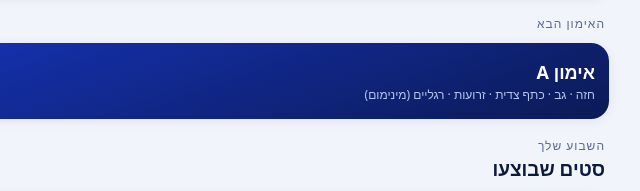
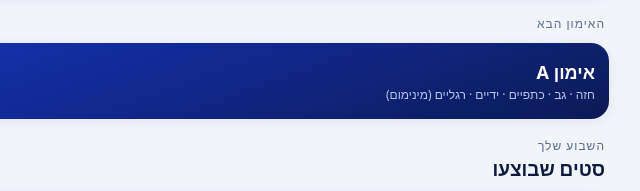
Before and after one commit to adamovad/gym-tracker, a plain HTML site: page index.html in a window 1280 px wide. Shown: the part 1039-1230 px from the top of the page, 399-1039 px from the left. Drawn offline with Linux system fonts and the light colour scheme.

Commit message:
Trim A/B to ~26 sets, emphasis chest/back/arms/shoulders
Co-Authored-By: Claude Sonnet 5.5 <noreply@anthropic.com>
Claude-Session: https://claude.ai/code/session_012po2veaHWXj2U2rHDuZDuU

```diff
--- a/index.html
+++ b/index.html
@@ -142,30 +142,26 @@ input[type=date]{min-width:0;max-width:100%;-webkit-appearance:none;appearance:n
 <script>
 /* ===================== נתוני התוכנית ===================== */
 var DAYS=[
- {id:"A",t:"אימון A",n:"אימון A",c:"A",s:"חזה · גב · כתף צדית · זרועות · רגליים (מינימום)",nt:"שני אימונים, A ו־B, לסירוגין: A, B, A, B – 4 פעמים בשבוע. הדגש על פלג גוף עליון וחזה. הרגליים במינימום ההכרחי: בפעמים הראשונות RPE 6–7, בלי כשל, ו־2 סטים בכל תרגיל רגליים.",ex:[
+ {id:"A",t:"אימון A",n:"אימון A",c:"A",s:"חזה · גב · כתפיים · ידיים · רגליים (מינימום)",nt:"שני אימונים, A ו־B, לסירוגין: A, B, A, B – 4 פעמים בשבוע. הדגש על חזה, גב, כתפיים וידיים. הרגליים במינימום ההכרחי: בפעמים הראשונות RPE 6–7 ובלי כשל. תרגילים עם אותה אות הם סופר־סט.",ex:[
   {g:"A1",n:"לחיצת חזה במשקולות, ספסל משופע 30° בלבד",en:"Low incline dumbbell bench press (30 degrees)",s:4,r:"6–10",h:"טופ סט כבד 6–8, אחריו סטי ירידה 8–10. מרפקים ~45°."},
   {g:"A2",n:"משיכה עליונה (פולי) באחיזה ניטרלית או רחבה",en:"Lat pulldown neutral grip",s:4,r:"6–10",h:"טופ סט כבד 6–8, אחריו ירידה 8–10. בלי נדנוד."},
-  {g:"B1",n:"לחיצת חזה במכונה, ישיבה (אחיזה ניטרלית אם יש)",en:"Seated machine chest press",s:3,r:"8–12",h:"נפח נוסף אחרי הלחיצה הכבדה. בלי לנעול מרפקים."},
-  {g:"B2",n:"חתירה בכבל בישיבה",en:"Seated cable row",s:3,r:"8–12",h:"עצירה של שנייה בהתכווצות. כשאתה מגיע ל־12 בכל הסטים – מעלים משקל."},
+  {g:"B1",n:"חתירה בכבל בישיבה",en:"Seated cable row",s:3,r:"8–12",h:"עצירה של שנייה בהתכווצות. כשאתה מגיע ל־12 בכל הסטים – מעלים משקל."},
+  {g:"B2",n:"פרפר בכבל או במכונה (חזה)",en:"Cable chest fly",s:2,r:"12–15",h:"טווח נוח, מרפק מעט כפוף. כיווץ חזק בקצה."},
   {g:"C1",n:"הרמות צד במשקולות / בכבל",en:"Dumbbell lateral raise",s:3,r:"12–15",h:"עד גובה הכתף בלבד."},
   {g:"C2",n:"פשיטת מרפק בכבל (פושדאון)",en:"Cable triceps rope pushdown",s:3,r:"10–15",h:"מרפקים צמודים לגוף."},
   {g:"D1",n:"כפיפת מרפק בכבל",en:"Cable biceps curl",s:3,r:"10–15",h:"בלי נדנוד."},
-  {g:"D2",n:"פרפר בכבל או במכונה (חזה)",en:"Cable chest fly",s:3,r:"12–15",h:"טווח נוח, מרפק מעט כפוף. כאן עושים כיווץ חזק ולא כבד."},
-  {g:"E1",n:"לחיצת רגליים",en:"Leg press",s:3,r:"10–12",h:"טמפו איטי, בלי נעילה בסוף התנועה."},
-  {g:"E2",n:"כפיפת ברך בשכיבה / בישיבה (המסטרינג)",en:"Lying leg curl machine",s:2,r:"10–12",h:"טמפו איטי בירידה."},
-  {g:"F1",n:"כפיפת בטן במכונה (ישיבה)",en:"Seated ab crunch machine",s:3,r:"10–15",h:"מכווצים את הבטן ולא מושכים עם הידיים. נשימה החוצה בהתכווצות."}]},
- {id:"B",t:"אימון B",n:"אימון B",c:"B",s:"חזה · גב · כתף אחורית · זרועות · רגליים (מינימום)",nt:"אותו עיקרון כמו אימון A: דגש על חזה ופלג גוף עליון, ורגליים במינימום (גשר ישבן אחד).",ex:[
+  {g:"D2",n:"לחיצת רגליים",en:"Leg press",s:3,r:"10–12",h:"טמפו איטי, בלי נעילה בסוף התנועה. זה כל מה שיש ברגליים באימון הזה."},
+  {g:"E1",n:"כפיפת בטן במכונה (ישיבה)",en:"Seated ab crunch machine",s:2,r:"10–15",h:"מכווצים את הבטן ולא מושכים עם הידיים."}]},
+ {id:"B",t:"אימון B",n:"אימון B",c:"B",s:"חזה · גב · כתפיים · ידיים · רגליים (מינימום)",nt:"אותו עיקרון כמו אימון A: דגש על חזה, גב, כתפיים וידיים, ורגליים במינימום (גשר ישבן).",ex:[
   {g:"A1",n:"לחיצת חזה במשקולות על ספסל שטוח (או מכונה)",en:"Flat dumbbell bench press",s:4,r:"6–10",h:"טופ סט כבד 6–8 חזרות, ואז ירידה."},
   {g:"A2",n:"משיכה עליונה אחיזה צרה ניטרלית (או מתח בסיוע)",en:"Close grip neutral lat pulldown",s:3,r:"6–10",h:"אם המתח לא נוח לכתף – פולי."},
-  {g:"B1",n:"לחיצת חזה משופעת במכונה או בסמית׳ (זווית נמוכה)",en:"Low incline smith machine press",s:3,r:"8–12",h:"זווית של עד 30°, לא יותר."},
+  {g:"B1",n:"לחיצת חזה משופעת במכונה או בסמית׳ (זווית נמוכה)",en:"Low incline smith machine press",s:2,r:"8–12",h:"זווית של עד 30°, לא יותר."},
   {g:"B2",n:"חתירה נתמכת חזה (מכונה / משקולות)",en:"Chest supported row",s:3,r:"10–12",h:"הגב מוגן, הטכניקה נקייה."},
-  {g:"C1",n:"קרוס־אובר בכבל, מגבוה למטה (חזה תחתון)",en:"High to low cable crossover",s:3,r:"12–15",h:"מרפקים מעט כפופים, הידיים נפגשות מול הבטן התחתונה."},
-  {g:"C2",n:"פרפר אחורי (כתף אחורית)",en:"Reverse pec deck rear delt fly",s:3,r:"12–15",h:"משקל קל, תנועה נקייה."},
-  {g:"D1",n:"הרמות צד בכבל",en:"Cable lateral raise",s:3,r:"12–20",h:"מתח רציף לאורך כל התנועה."},
-  {g:"D2",n:"כפיפת פטישים במשקולות",en:"Dumbbell hammer curl",s:3,r:"10–12",h:"בלי נדנוד."},
-  {g:"E1",n:"פשיטת מרפק בכבל, מוט ישר",en:"Cable triceps pushdown straight bar",s:3,r:"10–15",h:"מרפקים צמודים לגוף."},
-  {g:"E2",n:"גשר ישבן (על הרצפה, עם משקולת על האגן)",en:"Dumbbell glute bridge",s:3,r:"10–15",h:"עצירה של שנייה למעלה. זה כל מה שיש ברגליים באימון הזה."},
-  {g:"F1",n:"הרמת ברכיים בכיסא קפטן (בטן תחתונה)",en:"Captain's chair knee raise",s:3,r:"10–15",h:"נשענים על האמות, בלי נדנוד. אם אין כיסא קפטן – הרמת רגליים בשכיבה על ספסל."}]},
+  {g:"C1",n:"פרפר אחורי (כתף אחורית)",en:"Reverse pec deck rear delt fly",s:3,r:"12–15",h:"משקל קל, תנועה נקייה."},
+  {g:"C2",n:"הרמות צד בכבל",en:"Cable lateral raise",s:3,r:"12–20",h:"מתח רציף לאורך כל התנועה."},
+  {g:"D1",n:"כפיפת פטישים במשקולות",en:"Dumbbell hammer curl",s:3,r:"10–12",h:"בלי נדנוד."},
+  {g:"D2",n:"גשר ישבן (על הרצפה, עם משקולת על האגן)",en:"Dumbbell glute bridge",s:3,r:"10–15",h:"עצירה של שנייה למעלה. זה כל מה שיש ברגליים באימון הזה."},
+  {g:"E1",n:"הרמת ברכיים בכיסא קפטן (בטן תחתונה)",en:"Captain's chair knee raise",s:2,r:"10–15",h:"נשענים על האמות, בלי נדנוד. אם אין כיסא קפטן – הרמת רגליים בשכיבה על ספסל."}]},
  {id:"d1",t:"עליון A (קודם)",n:"עליון A (קודם)",c:"A",s:"חזה · גב · כתף צדית · זרועות",ex:[
   {g:"A1",n:"לחיצת חזה במשקולות, ספסל משופע 30° בלבד",en:"Low incline dumbbell bench press (30 degrees)",s:4,r:"6–10",h:"טופ סט כבד 6–8, אחריו סטי ירידה 8–10. מרפקים ~45°."},
   {g:"A2",n:"משיכה עליונה (פולי) באחיזה ניטרלית או רחבה",en:"Lat pulldown neutral grip",s:4,r:"6–10",h:"טופ סט כבד 6–8, אחריו ירידה 8–10. בלי נדנוד."},
--- a/sw.js
+++ b/sw.js
@@ -1,4 +1,4 @@
-const CACHE="gym-tracker-v15";
+const CACHE="gym-tracker-v16";
 const FILES=["./","index.html","manifest.webmanifest","icon-192.png","icon-512.png","apple-touch-icon.png","logo-emblem.png"];
 self.addEventListener("install",e=>{e.waitUntil(caches.open(CACHE).then(c=>c.addAll(FILES)).then(()=>self.skipWaiting()))});
 self.addEventListener("activate",e=>{e.waitUntil(caches.keys().then(k=>Promise.all(k.filter(x=>x!==CACHE).map(x=>caches.delete(x)))).then(()=>self.clients.claim()))});
```
